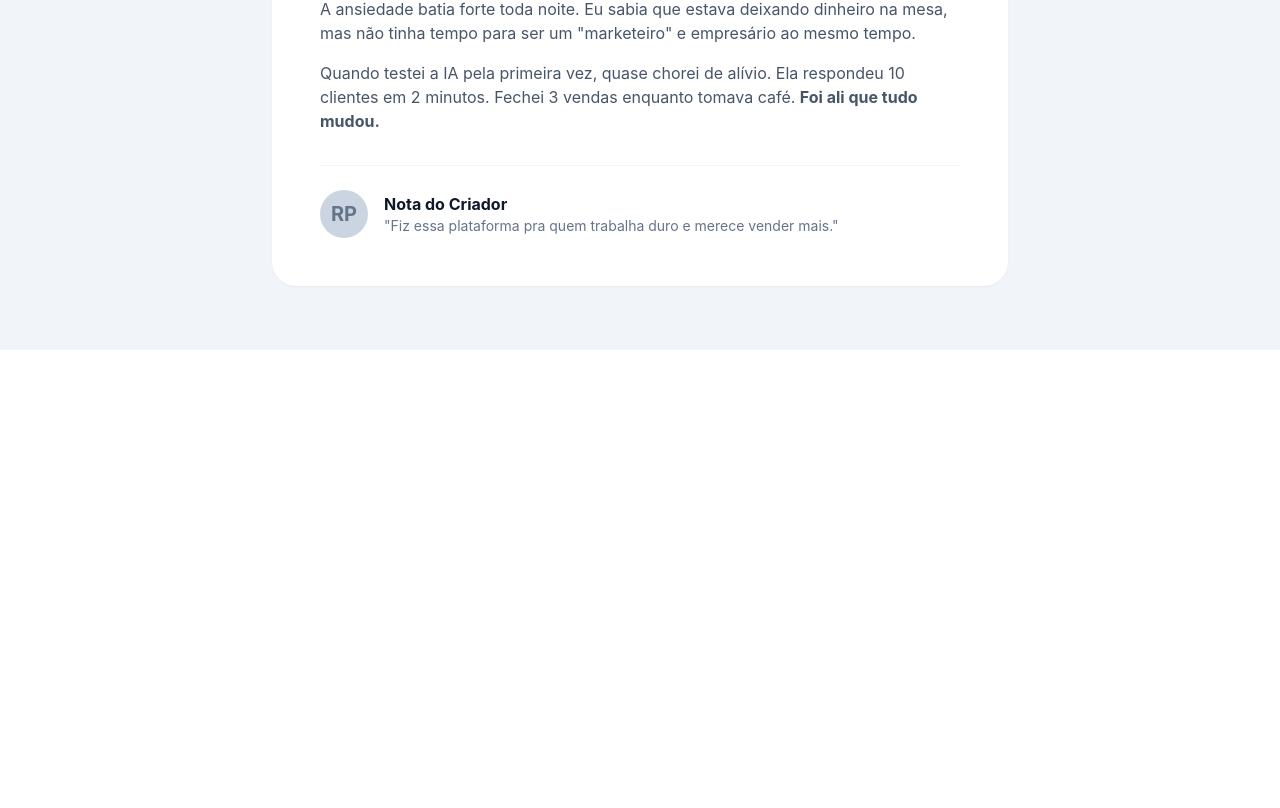
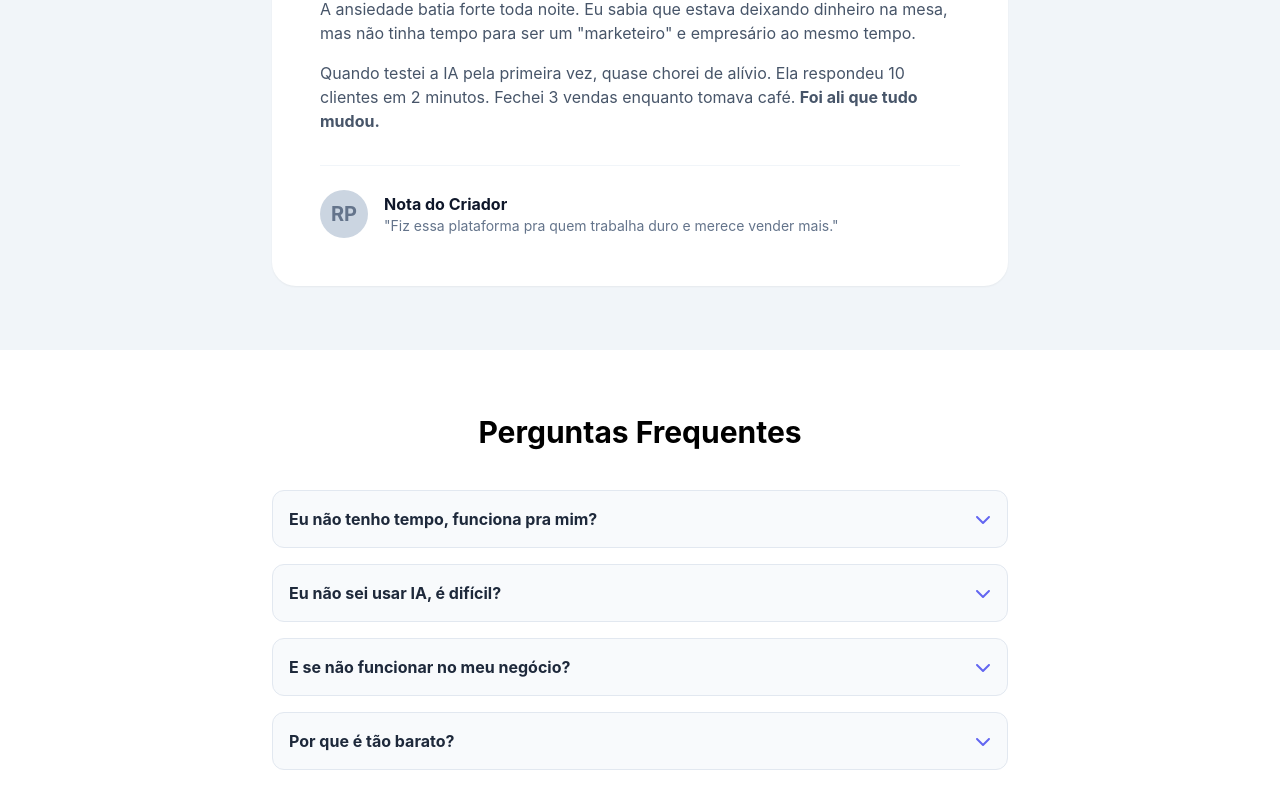
Before and after one commit to codari-software/ai-saller-booster-landingpage, a React (Vite) app: page / in a window 1280 px wide. Shown: the part 6334-7142 px from the top of the page. Before the commit the page ends 6684 px from the top, so only its background shows below. Built offline with nearby package versions, Linux system fonts and the light colour scheme.

Commit message:
FAQ Section

```diff
--- a/src/App.tsx
+++ b/src/App.tsx
@@ -1,6 +1,7 @@
 import TopBanner from "./components/TopBanner.js";
 import BeforeAfterAISection from "./sections/BeforeAfterAISection.js";
 import CooldownSection from "./sections/CooldownSection.js";
+import FAQSection from "./sections/FAQSection.js";
 import FeaturesSection from "./sections/FeaturesSection.js";
 import GarantiaSection from "./sections/GarantiaSection.js";
 import HeroSection from "./sections/HeroSection.js";
@@ -30,6 +31,7 @@ export function App() {
       <CooldownSection />
       <GarantiaSection />
       <HistorySection />
+      <FAQSection />
     </div>
   );
 }
--- /dev/null
+++ b/src/sections/FAQSection.tsx
@@ -0,0 +1,108 @@
+import { useState, useRef } from "react";
+import { FaChevronDown } from "react-icons/fa6";
+
+const faqData = [
+  {
+    question: "Eu não tenho tempo, funciona pra mim?",
+    answer:
+      "Exatamente por isso foi criado. A ferramenta faz em 15 segundos o que você levaria 1 hora. É para quem NÃO tem tempo.",
+  },
+  {
+    question: "Eu não sei usar IA, é difícil?",
+    answer:
+      "É mais fácil que pedir um Uber. Você só clica em botões. Não precisa digitar prompts complexos nem entender de tecnologia.",
+  },
+  {
+    question: "E se não funcionar no meu negócio?",
+    answer:
+      "A IA foi treinada em mais de 50 nichos diferentes. Se você vende produtos ou serviços, ela funciona. E se não gostar, tem a garantia de 7 dias.",
+  },
+  {
+    question: "Por que é tão barato?",
+    answer:
+      "Estamos em fase de crescimento acelerado. O preço vai subir em breve, mas quem entrar agora garante o valor promocional para sempre.",
+  },
+];
+
+const FAQSection = () => {
+  const [openIndex, setOpenIndex] = useState<number | null>(null);
+
+  const toggleFAQ = (i: number) => {
+    setOpenIndex(openIndex === i ? null : i);
+  };
+
+  return (
+    <section className="py-16 bg-white">
+      <div className="max-w-3xl mx-auto px-4">
+        <h2 className="text-3xl font-bold text-center mb-10">
+          Perguntas Frequentes
+        </h2>
+
+        <div className="space-y-4">
+          {faqData.map((item, i) => (
+            <AccordionItem
+              key={i}
+              index={i}
+              isOpen={openIndex === i}
+              question={item.question}
+              answer={item.answer}
+              onClick={() => toggleFAQ(i)}
+            />
+          ))}
+        </div>
+      </div>
+    </section>
+  );
+};
+
+interface AccordionItemProps {
+  index: number;
+  isOpen: boolean;
+  question: string;
+  answer: string;
+  onClick: () => void;
+}
+
+const AccordionItem = ({
+  isOpen,
+  question,
+  answer,
+  onClick,
+}: AccordionItemProps) => {
+  const contentRef = useRef<HTMLDivElement>(null);
+
+  return (
+    <div
+      className={`border rounded-xl p-4 cursor-pointer transition bg-slate-50 ${
+        isOpen ? "bg-white border-indigo-200 shadow-sm" : "border-slate-200"
+      }`}
+    >
+      <div
+        className="flex justify-between items-center"
+        onClick={onClick}
+      >
+        <h3 className="font-bold text-slate-800">{question}</h3>
+
+        <FaChevronDown
+          className={`text-indigo-500 transition-transform duration-300 ${
+            isOpen ? "rotate-180" : ""
+          }`}
+        />
+      </div>
+
+      <div
+        ref={contentRef}
+        style={{
+          maxHeight: isOpen ? contentRef.current?.scrollHeight : 0,
+        }}
+        className="overflow-hidden transition-all duration-500 ease-in-out"
+      >
+        <p className="text-slate-600 mt-4 text-sm leading-relaxed">
+          {answer}
+        </p>
+      </div>
+    </div>
+  );
+};
+
+export default FAQSection;
```
